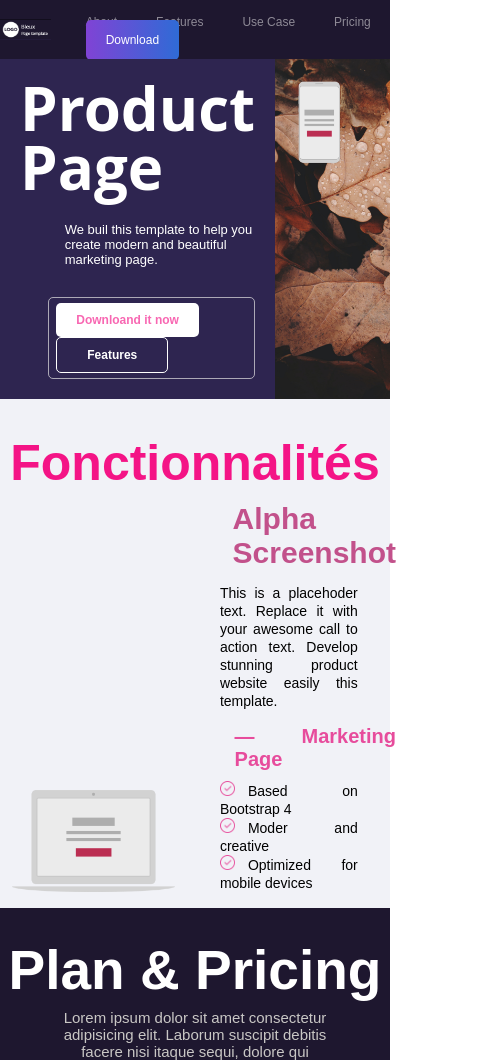
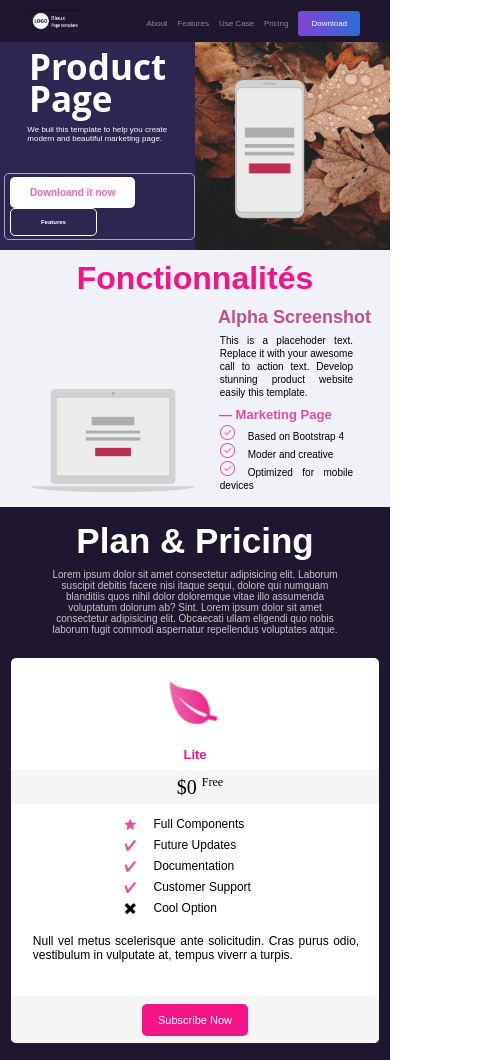
Before and after one commit to juangabriellondonoarias/Proyecto_Bluex, a plain HTML site: page index.html in a window 390 px wide. Shown: the top 1060 px of the page, 495 px wide, since content can reach past the window. Drawn offline with Linux system fonts and the light colour scheme.

Commit message:
Sexto commit

```diff
--- a/styles/styles.css
+++ b/styles/styles.css
@@ -623,3 +623,209 @@ footer p{
         width: 18px;
     }
 }
+
+@media (max-width:768px){
+
+    header{
+        height: 5vh;
+    }
+
+    header a{
+        font-size: 9px;
+        margin-left: 16px;
+    }
+
+    .boton1{
+        padding: 10px 15px 10px 15px;
+    }
+
+    .sec1 h1{
+        font-size: 45px;
+        line-height: 40px;
+    }
+
+    .sec1 p{
+        font-size: 10px;
+        margin-left: 12%;
+    }
+
+    .botones{
+        padding: 4px 6px 4px 6px;
+        margin-left: 7%;
+    }
+
+    .boton2{
+        font-size: 6px;
+    }
+
+    .boton3{
+        font-size: 6px;
+    }
+
+    .sec1left{
+        padding: 0px;
+    }
+
+    .sec2 h2{
+        font-size: 32px;
+        padding-top: 10px;
+        padding-bottom: 10px;
+    }
+
+    .texto{
+        margin-left: 10px;
+    }
+
+    .texto h3{
+        font-size: 18px;
+        margin-left: 13px;
+        margin-bottom: 6px;
+    }
+
+    .texto h4{
+        font-size: 13px;
+        margin-left: 14px;
+        margin-bottom: 3px;
+        margin-top: 8px;
+    }
+
+    .derecho p{
+        font-size: 10px;
+        line-height: 13px;
+    }
+
+    .im1{
+        width: 42%;
+        margin-left: 8%;
+    }
+
+    .derecho{
+        margin-right: 0px;
+    }
+
+    .h5p h5{
+        font-size: 35px;
+        padding-top: 14px;
+    }
+
+    .h5p p{
+        padding: 2% 13% 6% 13%;
+        font-size: 10px;
+    }
+
+    .sec3 h6{
+        font-size: 13px;
+        padding-bottom: 8px;
+    }
+
+    .sec3 li{
+        font-size: 12px;
+        line-height: 21px;
+    }
+
+    .money p{
+        font-size: 20px;
+    }
+
+    .sup1{
+        font-size: 12px;
+    }
+
+    .sec3 {
+        padding-left: 2%;
+        padding-right: 2%;
+    }
+
+    .parrafo{
+        font-size: 12px;
+    }
+
+    .bot1{
+        font-size: 11px;
+        padding: 10px 16px 10px 16px;
+    }
+
+    .bot2{
+        font-size: 11px;
+        padding: 10px 16px 10px 16px;
+    }
+
+    .i{
+        font-size: 10px;
+    }
+
+    .n{
+        font-size: 10px;
+    }
+
+    .tarjetas{
+        margin-left: 3px;
+        margin-right: 3px;
+    }
+
+    footer{
+        height: 6vh;
+    }
+
+    footer p{
+        font-size: 10px;
+    }
+
+    .img1{
+        width: 8px;
+    }
+
+    .img2 {
+        width: 18px;
+    }
+
+    .img3 {
+        width: 19px;
+    }
+
+    .img4 {
+        width: 15px;
+    }
+
+    .imagenes {
+        margin-left: 20%;
+    }
+}
+
+
+@media (max-width:480px){
+
+    .sec3{
+        flex-direction: column;
+    }
+
+    header a{
+        font-size: 8px;
+        margin-left: 6px;
+    }
+
+    .boton1{
+        padding: 8px 13px 8px 13px;
+        border-radius: 3px;
+    }
+
+    .sec1 h1 {
+        font-size: 35px;
+        line-height: 32px;
+        margin-bottom: 10px;
+    }
+
+    .sec1 p{
+        font-size: 8px;
+        margin-left: 14%;
+    }
+
+    .boton2 b{
+        font-size: 10px;
+    }
+
+    .botones {
+        padding: 3px 5px 3px 5px;
+        margin-left: 2%;
+    }
+}
```
